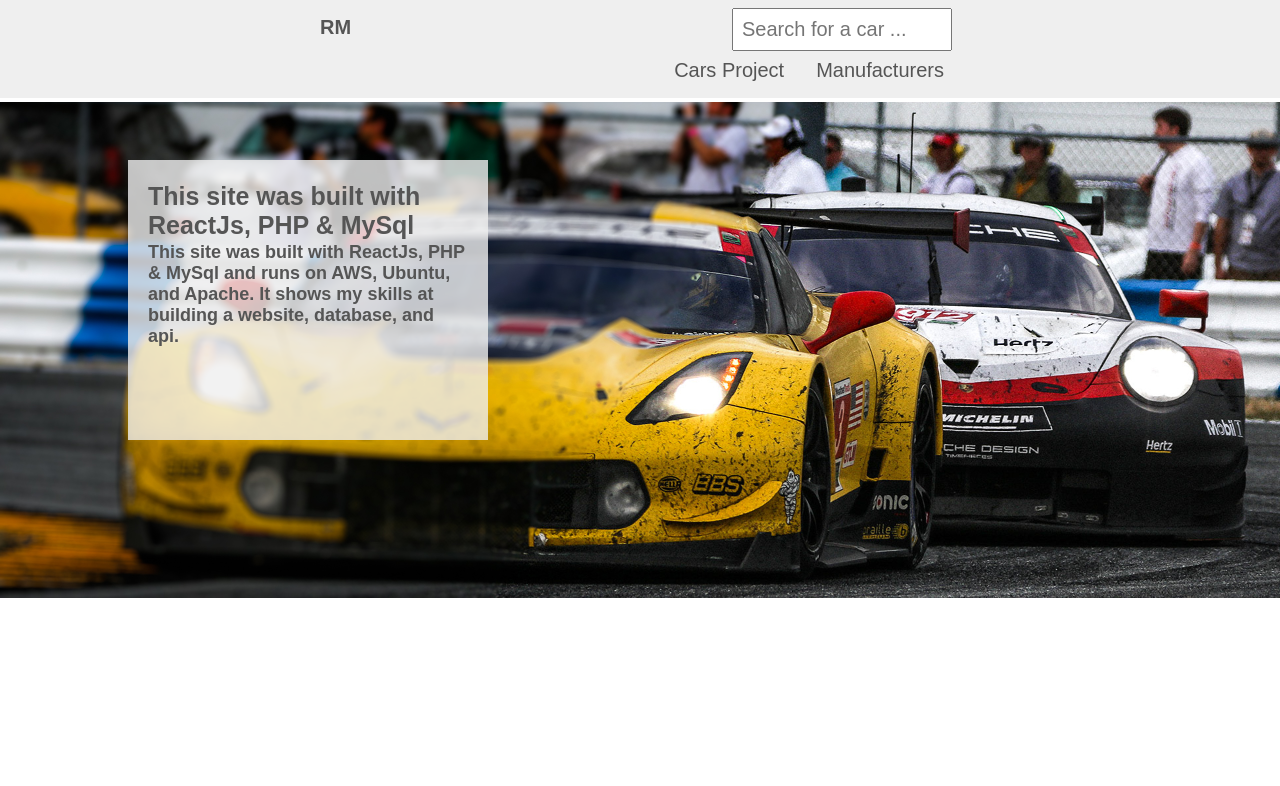
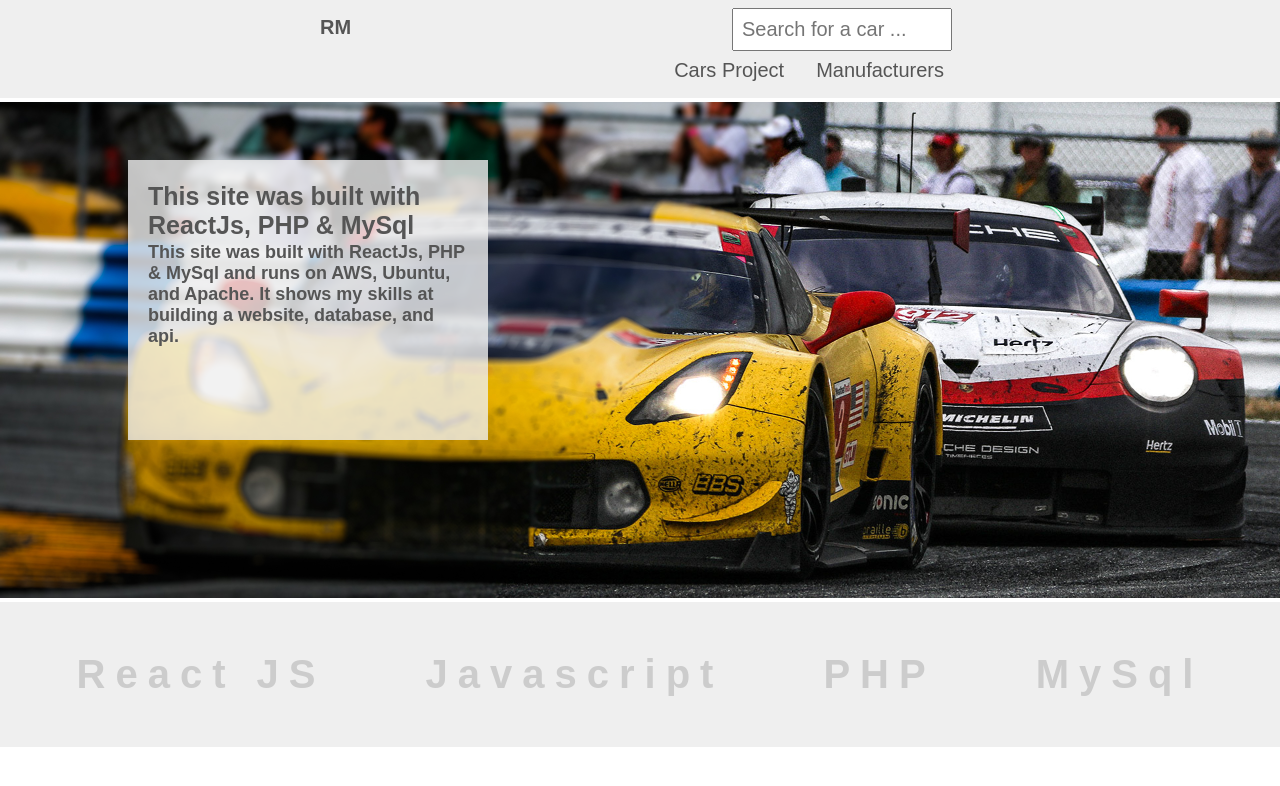
Before and after one commit to ordinaryname/Cars, a React (Create React App) app: page / in a window 1280 px wide. Shown: the top 786 px of the page. Built offline with nearby package versions, Linux system fonts and the light colour scheme; no server answers.

Commit message:
Fixed issues w/ navigation on AWS server. Front page improvements.

```diff
--- a/src/App.css
+++ b/src/App.css
@@ -204,6 +204,33 @@
   padding: 0;
 }
 
+.languagesContainer {
+  width: 100%;
+  margin: 0;
+  padding: 50px 0px;
+  background-color: #efefef;
+}
+
+.listOLanguages {
+  margin: 0;
+  padding: 0;
+  text-align: center;
+}
+
+.language {
+  display: inline;
+}
+
+.languageText {
+  display: inline;
+  padding: 0;
+  margin: 50px;
+  font-size: 40px;
+  font-weight: bold;
+  color: #cccccc;
+  letter-spacing: 10px;
+}
+
 .footer {
   width: 100%;
   background-color: #efefef;
--- a/src/Components/Home.js
+++ b/src/Components/Home.js
@@ -1,5 +1,7 @@
 import React, { Component } from 'react';
 import Header from './Header';
+
+import bannerImage from './images/cars-proj-banner.jpg';
 
 class Home extends Component {
 
@@ -8,11 +10,19 @@ class Home extends Component {
       <div>
         <Header/>
         <div className="imageContainer">
-          <img src={require('./images/cars-proj-banner.jpg')} className="bannerImage" alt="Chevy and Porsche Racecars"/>
+          <img src={bannerImage} className="bannerImage" alt="Chevy and Porsche Racecars"/>
           <div className="bannerText">
             <p className="bTextHead">This site was built with ReactJs, PHP & MySql</p>
             <p className="bText">This site was built with ReactJs, PHP & MySql and runs on AWS, Ubuntu, and Apache. It shows my skills at building a website, database, and api.</p>
           </div>
+        </div>
+        <div className="languagesContainer">
+          <ul className="listOLanguages">
+            <li className="language"><p className="languageText">React JS</p></li>
+            <li className="language"><p className="languageText">Javascript</p></li>
+            <li className="language"><p className="languageText">PHP</p></li>
+            <li className="language"><p className="languageText">MySql</p></li>
+          </ul>
         </div>
       </div>
     );
```
